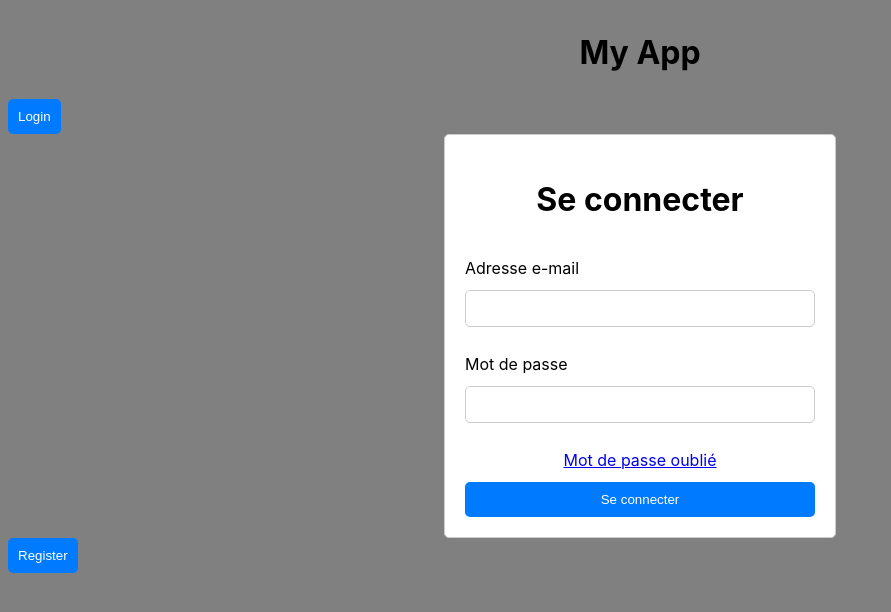
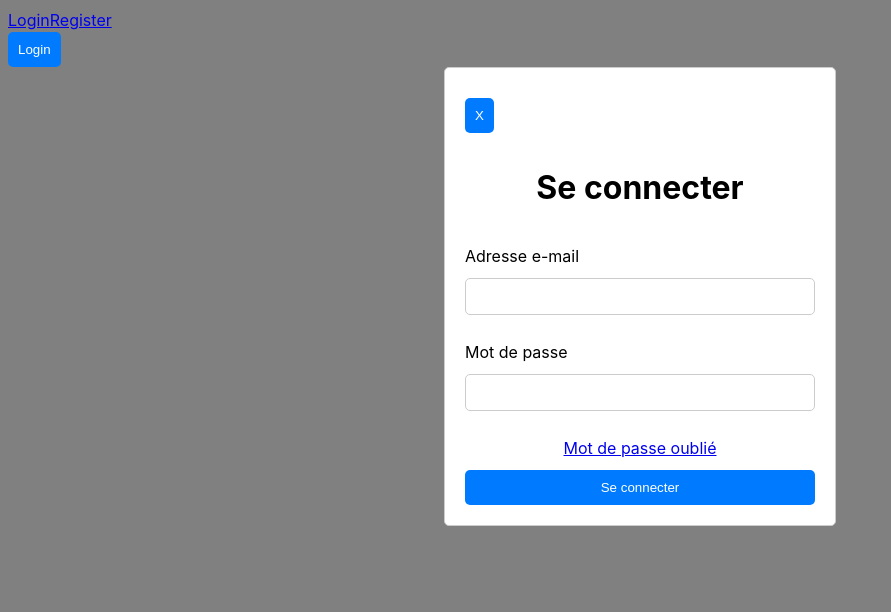
Before and after one commit to Manu-Marques/Planetes, a React (Vite) app in the folder client/: page /login in a window 1280 px wide. Both pictures are taken after a click on the button "Login". Shown: the top 612 px of the page, without its empty margins (0-891 px from the left). Built offline with nearby package versions, Linux system fonts and the light colour scheme.

Commit message:
added new ft

```diff
--- a/client/package.json
+++ b/client/package.json
@@ -11,6 +11,7 @@
   "dependencies": {
     "react": "^18.2.0",
     "react-dom": "^18.2.0",
+    "react-router-dom": "^6.10.0",
     "sass": "^1.60.0"
   },
   "devDependencies": {
--- a/client/src/components/app/App.tsx
+++ b/client/src/components/app/App.tsx
@@ -1,12 +1,19 @@
-import { useState } from 'react'
 import './styles.scss'
 import Header from '../header'
+import Login from '../login'
+import Register from '../register'
+import { Routes, Route } from 'react-router-dom'
 
 function App() {
 
   return (
     <div className="App">
-   <Header />
+      <Header />
+      <Routes>
+        {/* <Route path="/" element={<Home />} /> */}
+        <Route path="/login" element={<Login />} />
+        <Route path="/register" element={<Register />} />
+      </Routes>
     </div>
   )
 }
--- a/client/src/components/header/index.tsx
+++ b/client/src/components/header/index.tsx
@@ -1,34 +1,10 @@
-import './styles.scss'
-import { useState } from 'react'
-import Register from '../register'
-import Login from '../login'
+import { Link } from 'react-router-dom'
 
-export default function Header () {
-
-    const [showLogin, setShowLogin] = useState(false)
-    const [showRegister, setShowRegister] = useState(false)
-
-    const handleLoginClick = () => {
-        setShowLogin(true);
-        setShowRegister(false);
-      };
-
-      const handleRegisterClick = () => {
-        setShowLogin(false);
-        setShowRegister(true);
-      };
-
-
-
+export default function Header() {
     return (
-        <div className="header">
-            <h1 className="header__title">My App</h1>
-            <div className="header__links">
-                <button onClick={handleLoginClick} className="header__links__link" >Login</button>
-                {showLogin && <Login />}
-                <button onClick={handleRegisterClick} className="header__links__link">Register</button>
-                {showRegister && <Register />}
-            </div>
+        <div>
+            <Link to="/login">Login</Link>
+            <Link to="/register">Register</Link>
         </div>
     )
 }
--- a/client/src/components/login/index.tsx
+++ b/client/src/components/login/index.tsx
@@ -1,5 +1,9 @@
 import './styles.scss';
 import { useState } from 'react';
+
+interface Props {
+    onClose: () => void;
+}
 
 interface FormValues {
     email: string;
@@ -7,12 +11,13 @@ interface FormValues {
 }
 
 
-export default function Login() {
+function Login({ onClose }: Props) {
 
     const [formValues, setFormValues] = useState<FormValues>({
         email: "",
         password: "",
     });
+
 
     const handleChange = (event: React.ChangeEvent<HTMLInputElement>) => {
         const { name, value } = event.target;
@@ -27,15 +32,16 @@ export default function Login() {
     }
 
 
-
     return (
         <div className="container">
+            <div className="container__close">
+                <button onClick={onClose} className="container__close__button">X</button>
+            </div>
             <h1 className='container__title'>Se connecter</h1>
             <form className='container__form' onSubmit={handleSubmit}>
                 <label className='container__email' htmlFor="email">Adresse e-mail</label>
                 <input
                     type="email"
-                    id="email"
                     name="email"
                     value={formValues.email}
                     onChange={handleChange}
@@ -44,7 +50,6 @@ export default function Login() {
                 <label className='container__password' htmlFor="password">Mot de passe</label>
                 <input
                     type="password"
-                    id="password"
                     name="password"
                     value={formValues.password}
                     onChange={handleChange}
@@ -58,3 +63,22 @@ export default function Login() {
         </div>
     );
 }
+
+export default function App() {
+    const [showLogin, setShowLogin] = useState(false);
+
+    const handleLoginClick = () => {
+        setShowLogin(true);
+    };
+
+    const handleCloseLogin = () => {
+        setShowLogin(false);
+    };
+
+    return (
+        <div>
+            <button onClick={handleLoginClick}>Login</button>
+            {showLogin && <Login onClose={handleCloseLogin} />}
+        </div>
+    );
+}
--- a/client/src/components/login/styles.scss
+++ b/client/src/components/login/styles.scss
@@ -27,7 +27,12 @@
     margin-top: 10px;
     margin-bottom: 10px;
     text-align: center;
+  }
 
+  &__close__button {
+    margin-top: 10px;
+    margin-bottom: 10px;
+    text-align: center;
   }
 }
 
--- a/client/src/components/register/index.tsx
+++ b/client/src/components/register/index.tsx
@@ -1,6 +1,10 @@
-import * as React from 'react';
 import './styles.scss';
 import { useState } from 'react';
+import { Link } from 'react-router-dom';
+
+interface Props {
+    onClose: () => void;
+}
 
 interface FormValues {
     firstName: string;
@@ -10,7 +14,7 @@ interface FormValues {
     confirmPassword: string;
 }
 
-  export default function SignupPage() {
+function Register({ onClose }: Props) {
     const [formValues, setFormValues] = useState<FormValues>({
         firstName: "",
         lastName: "",
@@ -29,11 +33,14 @@ interface FormValues {
 
     const handleSubmit = (event: React.FormEvent<HTMLFormElement>) => {
         event.preventDefault();
-      console.log(formValues);
     };
+
 
     return (
         <div className="container">
+            <div className="container__close">
+                <button onClick={onClose} className="container__close__button">X</button>
+            </div>
             <h1>S'inscrire</h1>
             <form onSubmit={handleSubmit}>
                 <div className="form-group">
@@ -96,3 +103,21 @@ interface FormValues {
         </div>
     );
 }
+
+export default function App() {
+    const [showRegister, setShowRegister] = useState(false);
+
+    const handleShow = () => {
+        setShowRegister(true);
+    };
+
+    const handleClose = () => {
+        setShowRegister(false);
+    };
+
+    return (
+        <div>
+            {showRegister && <Register onClose={handleClose} />}
+        </div>
+    );
+}
--- a/client/src/main.tsx
+++ b/client/src/main.tsx
@@ -2,9 +2,10 @@ import React from 'react'
 import ReactDOM from 'react-dom/client'
 import App from './components/app/app'
 import './index.css'
+import { BrowserRouter } from 'react-router-dom'
 
 ReactDOM.createRoot(document.getElementById('root') as HTMLElement).render(
-  <React.StrictMode>
+  <BrowserRouter>
     <App />
-  </React.StrictMode>,
+  </BrowserRouter>,
 )
```
Also changed, not shown: client/src/components/test/test.tsx (added, +36 -0 lines), 1 other file (tests, documents, lock files or other folders). Lines whose indentation alone changed are shown as unchanged.
